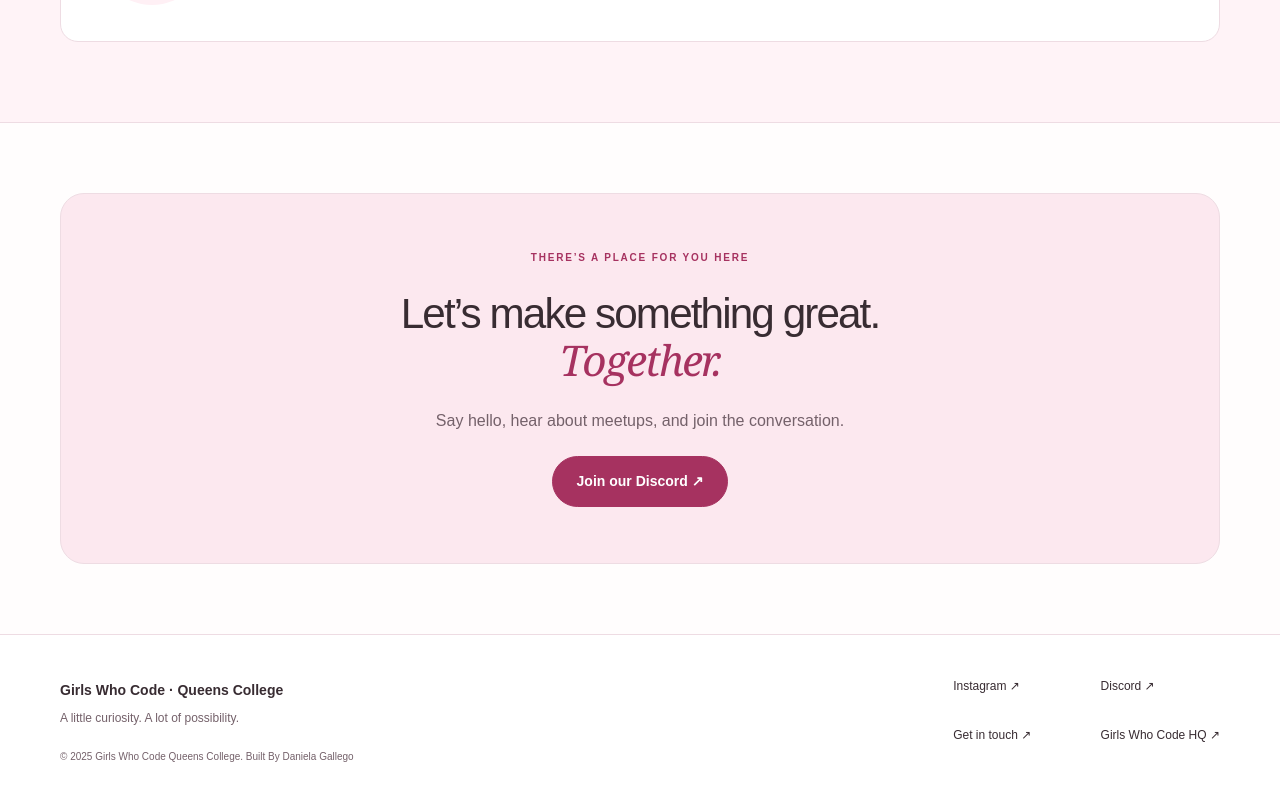
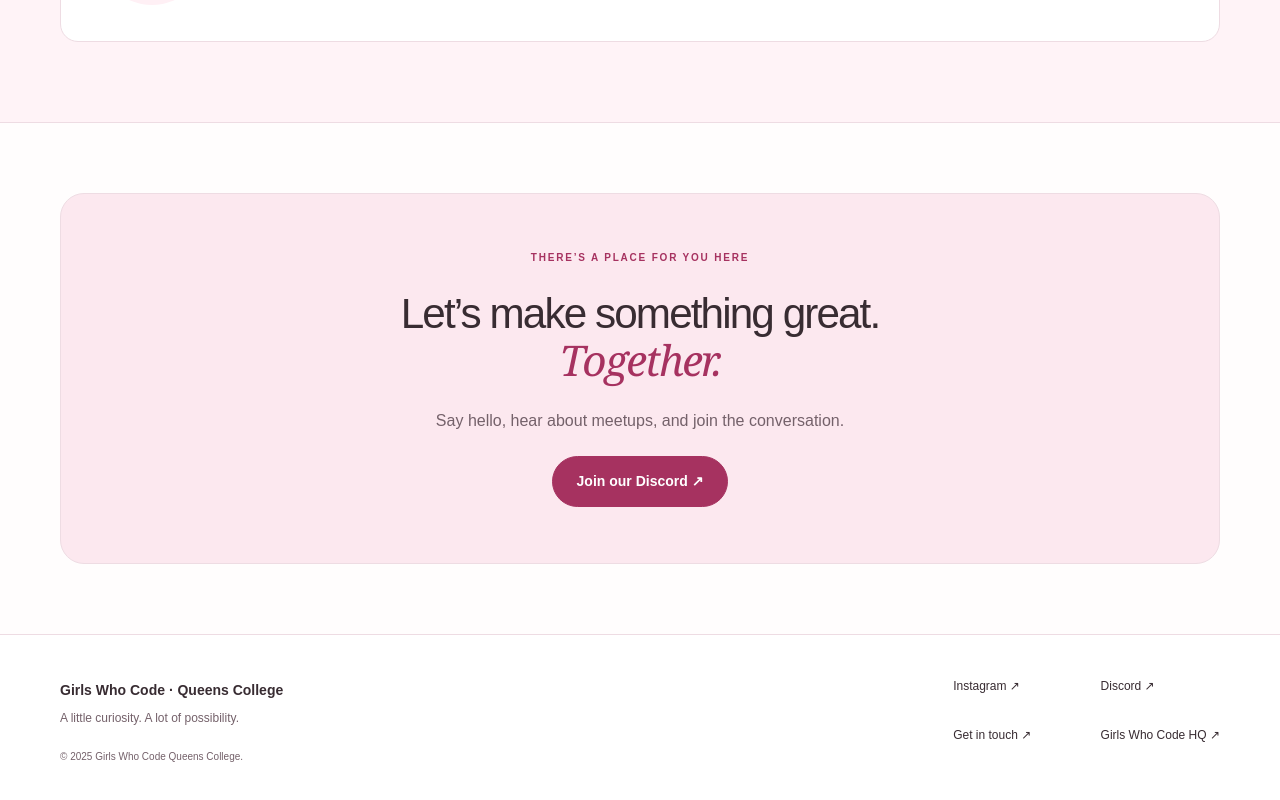
Before and after one commit to DaniGall/GirlsWhoCodeQC, a Next.js app: page / in a window 1280 px wide. Shown: the part 1816-2616 px from the top of the page. Built offline with nearby package versions, Linux system fonts and the light colour scheme.

Commit message:
Remove footer builder credit

```diff
--- a/src/component/layout/Footer.tsx
+++ b/src/component/layout/Footer.tsx
@@ -6,7 +6,7 @@ export default function Footer() {
           <strong>Girls Who Code · Queens College</strong>
           <p>A little curiosity. A lot of possibility.</p>
           <small>
-            © {new Date().getFullYear()} Girls Who Code Queens College. Built By Daniela Gallego
+            © {new Date().getFullYear()} Girls Who Code Queens College.
           </small>
         </div>
         <nav aria-label="Community links">
```
